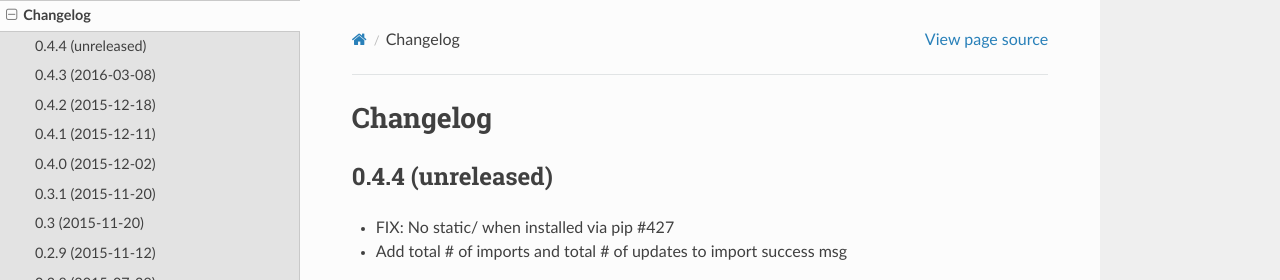
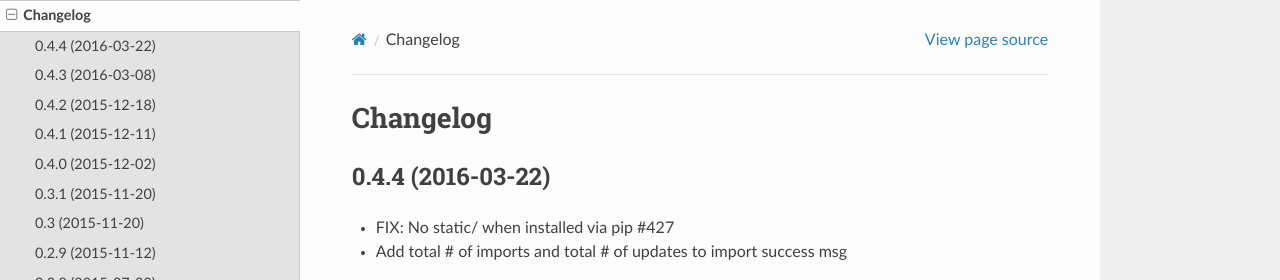
Before and after one commit to django-import-export/django-import-export, a Sphinx documentation site: the page built from docs/changelog.rst, in a window 1280 px wide and 900 px high. Shown: the top 280 px of the window. Built offline with Sphinx 7.4.7 and the Read the Docs theme 2.0.0, drawn with Linux system fonts in a browser that asks for light colours.

Commit message:
Preparing release 0.4.4

```diff
--- a/docs/changelog.rst
+++ b/docs/changelog.rst
@@ -1,7 +1,7 @@
 Changelog
 =========
 
-0.4.4 (unreleased)
+0.4.4 (2016-03-22)
 ------------------
 
 - FIX: No static/ when installed via pip #427
--- a/import_export/__init__.py
+++ b/import_export/__init__.py
@@ -1 +1 @@
-__version__ = '0.4.4.dev0'
+__version__ = '0.4.4'
```
